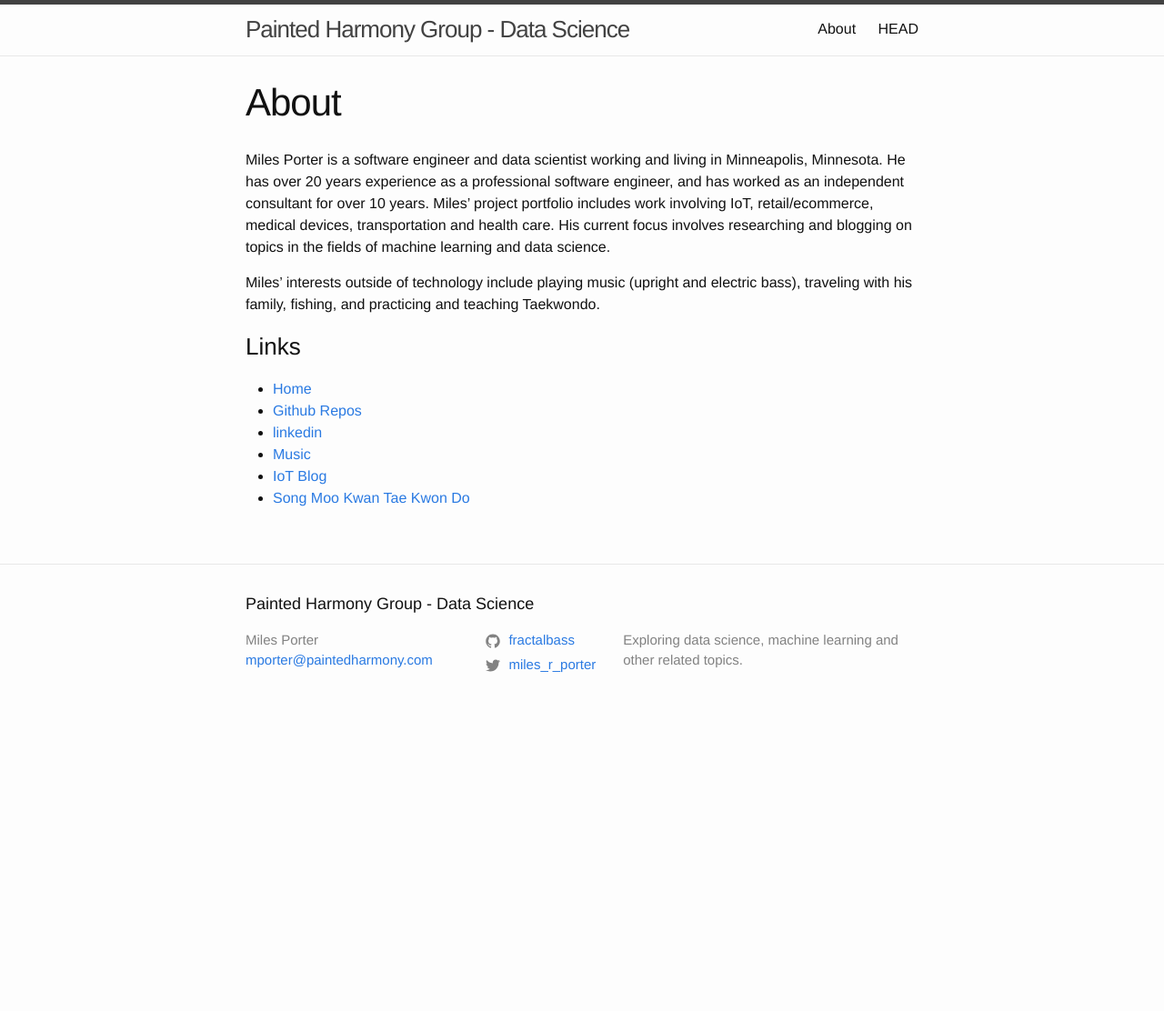
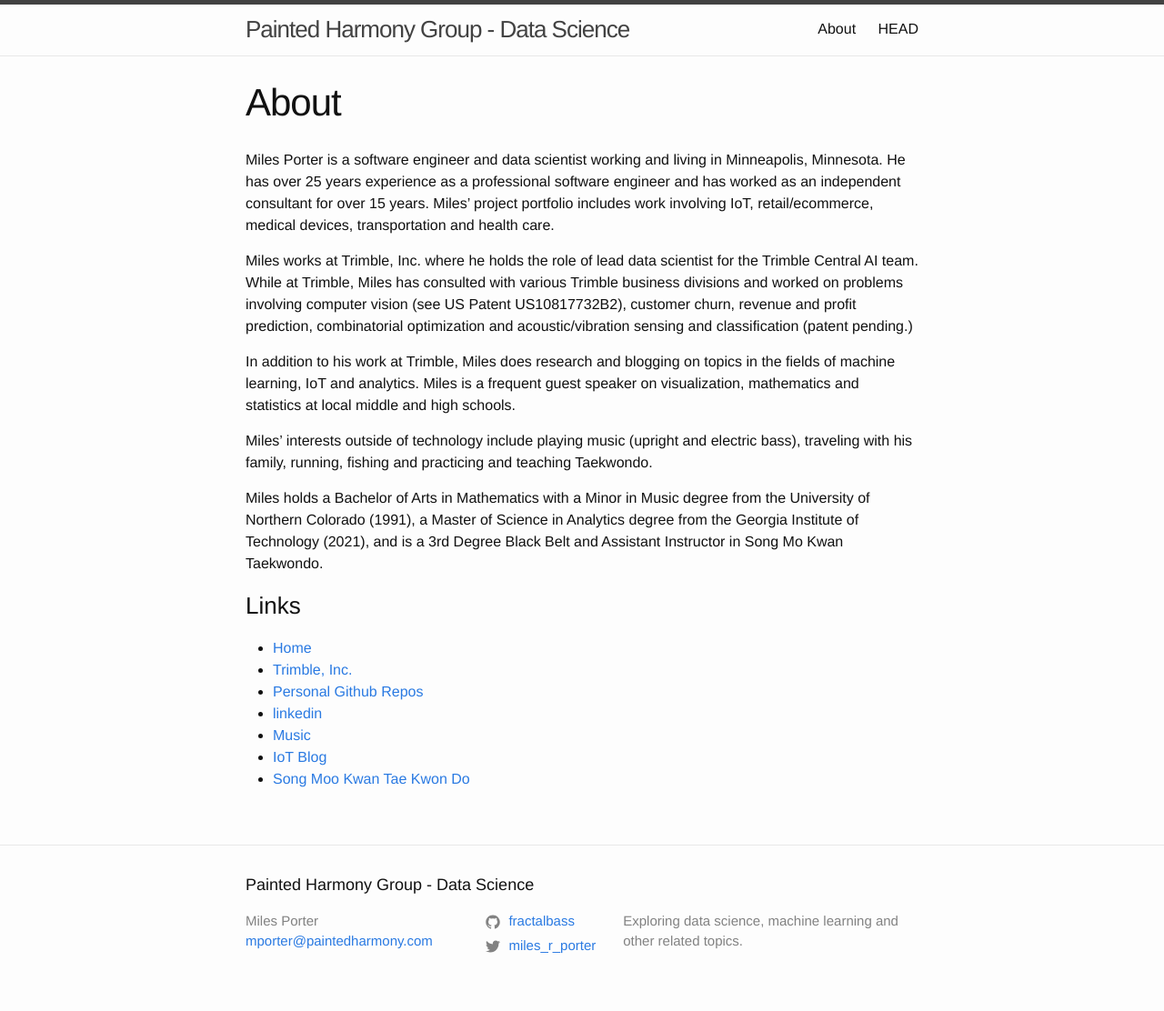
Before and after one commit to fractalbass/data_science, a Jekyll site: the page built from about.md, in a window 1280 px wide. Shown: the whole page at 91% size. Built offline with Jekyll 4.4.1, drawn with Linux system fonts in a browser that asks for light colours; before the commit the page ends 900 px from its top, so only the background shows below that.

Commit message:
Updating about.

```diff
--- a/about.md
+++ b/about.md
@@ -4,13 +4,20 @@ title: About
 permalink: /about/
 ---
 
-Miles Porter is a software engineer and data scientist working and living in Minneapolis, Minnesota. He has over 20 years experience as a professional software engineer, and has worked as an independent consultant for over 10 years. Miles' project portfolio includes work involving IoT, retail/ecommerce, medical devices, transportation and health care.  His current focus involves researching and blogging on topics in the fields of machine learning and data science.
+Miles Porter is a software engineer and data scientist working and living in Minneapolis, Minnesota. He has over 25 years experience as a professional software engineer and has worked as an independent consultant for over 15 years. Miles' project portfolio includes work involving IoT, retail/ecommerce, medical devices, transportation and health care.
 
-Miles' interests outside of technology include playing music (upright and electric bass), traveling with his family, fishing, and practicing and teaching Taekwondo.
+Miles works at Trimble, Inc. where he holds the role of lead data scientist for the Trimble Central AI team. While at Trimble, Miles has consulted with various Trimble business divisions and worked on problems involving computer vision (see US Patent US10817732B2), customer churn, revenue and profit prediction, combinatorial optimization and acoustic/vibration sensing and classification (patent pending.)
+
+In addition to his work at Trimble, Miles does research and blogging on topics in the fields of machine learning, IoT and analytics.  Miles is a frequent guest speaker on visualization, mathematics and statistics at local middle and high schools.
+
+Miles' interests outside of technology include playing music (upright and electric bass), traveling with his family, running, fishing and practicing and teaching Taekwondo.
+
+Miles holds a Bachelor of Arts in Mathematics with a Minor in Music degree from the University of Northern Colorado (1991), a Master of Science in Analytics degree from the Georgia Institute of Technology (2021), and is a 3rd Degree Black Belt and Assistant Instructor in Song Mo Kwan Taekwondo.
 
 ### Links
 - [Home](/index.html)
-- [Github Repos](http://github.com/fractalbass)
+- [Trimble, Inc.](http://trimble.com)
+- [Personal Github Repos](http://github.com/fractalbass)
 - [linkedin](https://www.linkedin.com/in/milesrogerporter)
 - [Music](https://milesporter.bandcamp.com/track/all-the-things-you-are)
 - [IoT Blog](https://pragmaticiot.wordpress.com)
```
